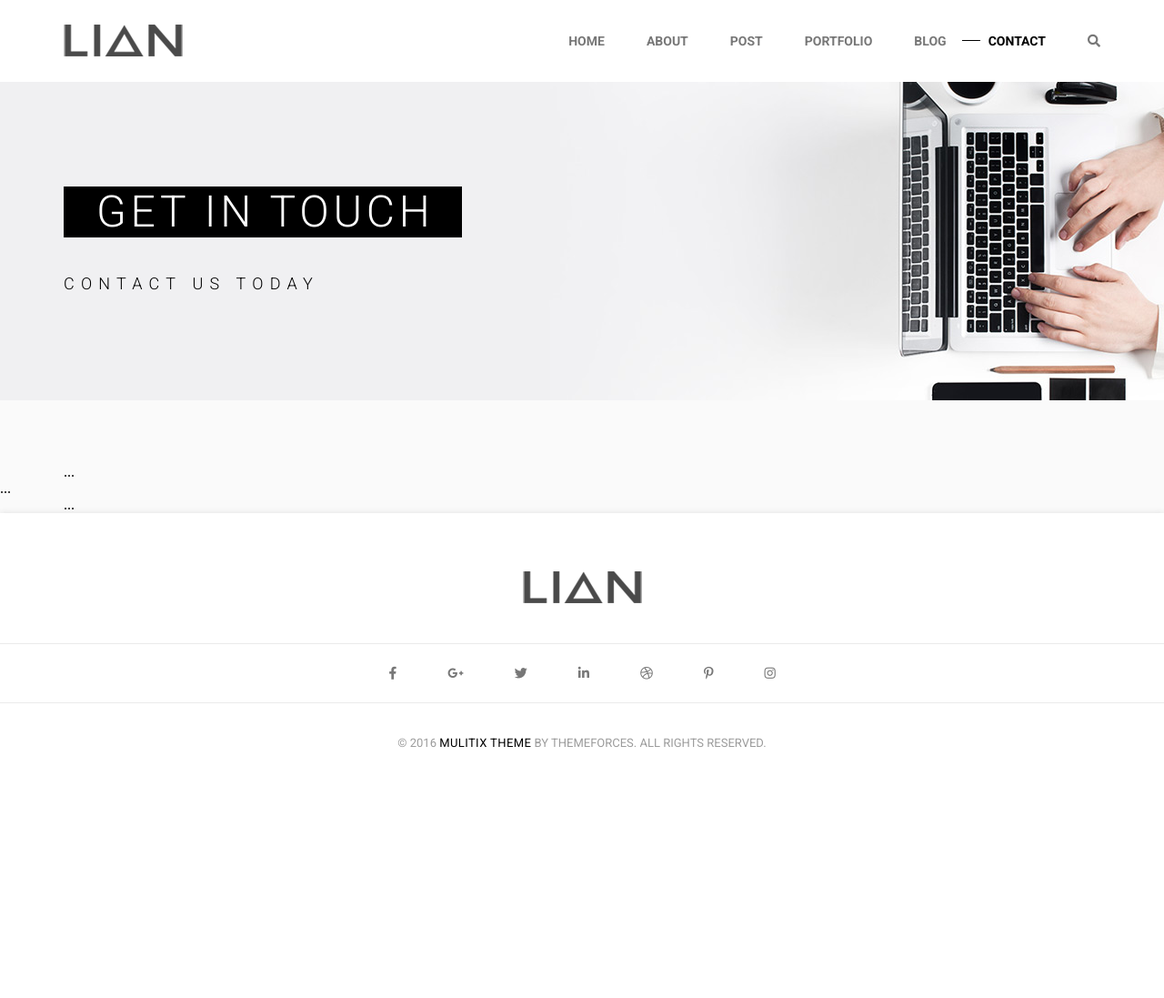
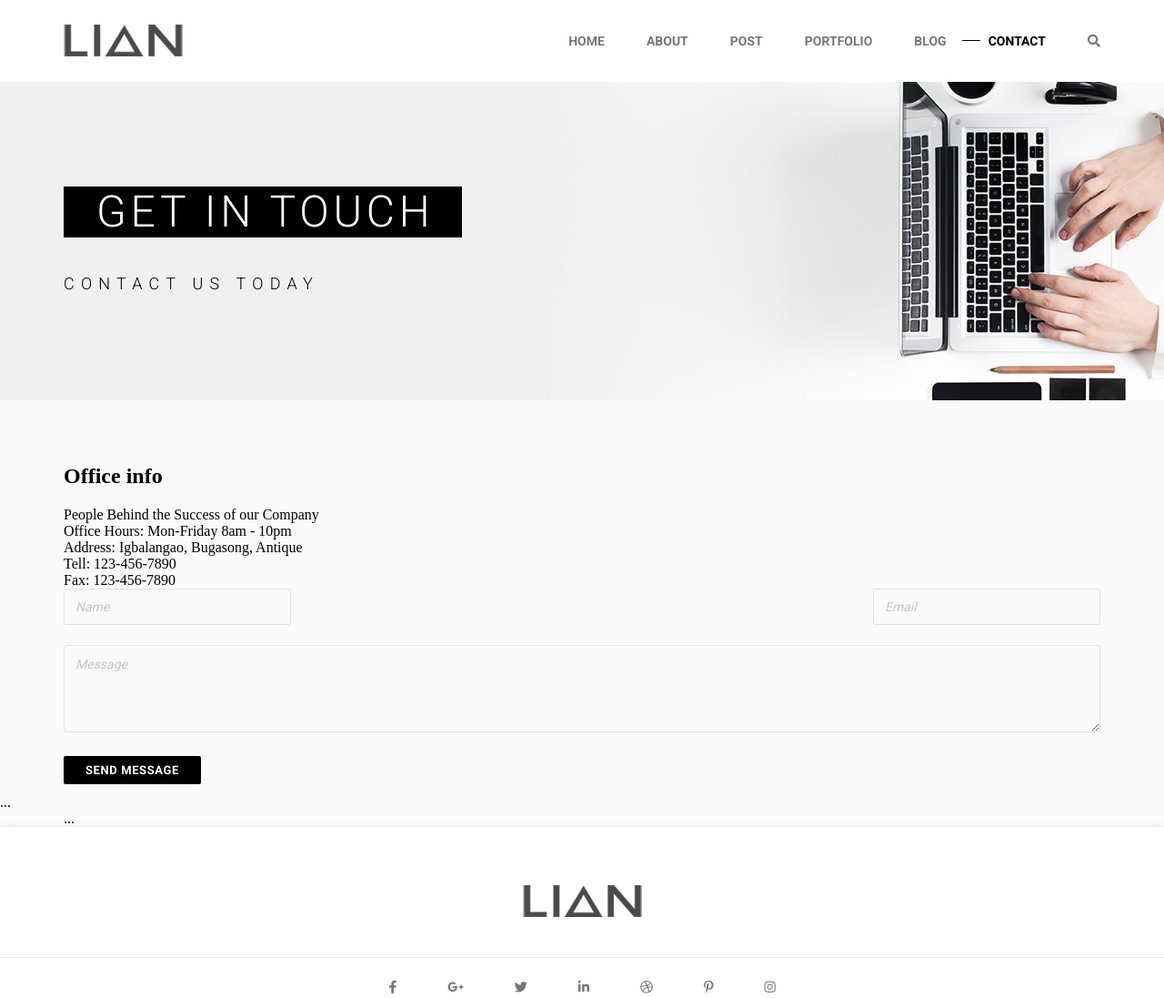
Before and after one commit to evgenynovak/Lian, a website: page dist/contact.html in a window 1280 px wide. Shown: the top 1097 px of the page at 91% size. Before the commit the page ends 870 px from the top, so only its background shows below. Drawn offline with Linux system fonts and the light colour scheme.

Commit message:
contact: info block added layout

```diff
--- a/dist/contact.html
+++ b/dist/contact.html
@@ -41,16 +41,50 @@
             </section>
 
             <div class="page__containter info">
-            ...
+              <div class="info__office">
+                <div class="info__title">
+                  <h2 class="info__title-heading">Office info</h2>
+                  <span class="info__title-text">People Behind the Success of our Company</span>
+                </div>
+                <div class="info__hours-address">
+                  <span class="info__text-bold">Office Hours: </span>
+                  <span class="info__text">Mon-Friday 8am - 10pm<span>
+                </div>
+                <div class="info__hours-address">
+                  <span class="info__text-bold">Address: </span>
+                  <span class="info__text">Igbalangao, Bugasong, Antique<span>
+                </div>
+                <div class="info__tell-fax">
+                  <span class="info__text-bold">Tell: </span>
+                  <span class="info__text">123-456-7890<span>
+                </div>
+                <div class="info__tell-fax">
+                  <span class="info__text-bold">Fax: </span>
+                  <span class="info__text">123-456-7890<span>
+                </div>
+              </div>
+              <div class="info__form">
+                <form class="form-comment" action="#" method="post">
+                  <div class="form-comment__list">
+                    <input class="form-comment__input info__form-input" type="text" name="name" placeholder="Name" required>
+                    <input class="form-comment__input info__form-input" type="text" name="email" placeholder="Email" required>
+                  </div>
+                  <div class="form-comment__block">
+                    <textarea class="form-comment__textarea" name="message" cols="30" rows="5" placeholder="Message" required></textarea>
+                  </div>
+                    <div class="form-comment__block">
+                      <button class="button" type="submit">Send message</button>
+                    </div>
+                  </form>
+              </div>
             </div>
+
             <div class="page__map">
             ...
             </div>
 
             <div class="page__containter values">
                 ...
-            </div>
-
             </div>
 
             <footer class="footer">
```
